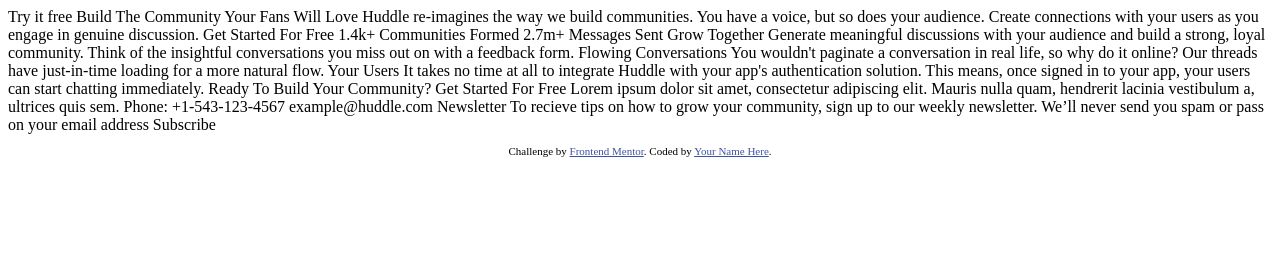
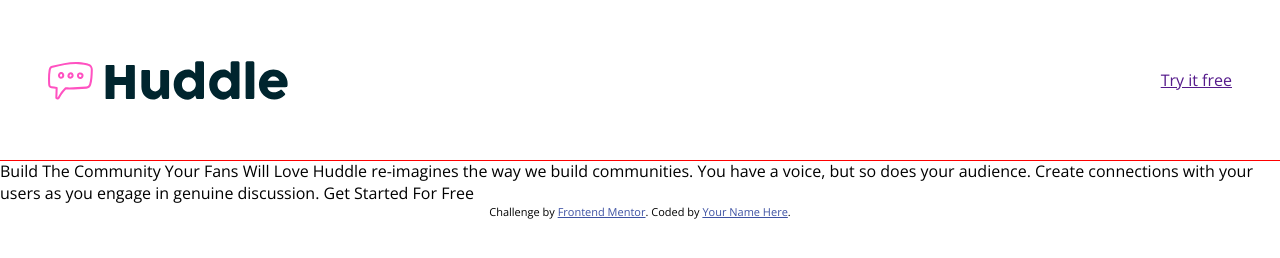
Before and after one commit to codein-looney/Huddle-landing-page-with-curved-sections, a plain HTML site: page index.html in a window 1280 px wide. Drawn offline with nearby package versions, Linux system fonts and the light colour scheme.

Commit message:
header construction

```diff
--- a/index.html
+++ b/index.html
@@ -7,6 +7,7 @@
   <link rel="icon" type="image/png" sizes="32x32" href="./images/favicon-32x32.png">
 
   <title>Frontend Mentor | Huddle landing page with curved sections</title>
+  <link rel="stylesheet" href="css/styles.css">
 
   <!-- Feel free to remove these styles or customise in your own stylesheet 👍 -->
   <style>
@@ -15,16 +16,18 @@
   </style>
 </head>
 <body>
-  Try it free
-
+  <header>
+    <img class="logo" src="./images/logo.svg" alt="">
+    <a href="">Try it free</a>
+  </header>
+<section class="hero">
   Build The Community Your Fans Will Love
-
   Huddle re-imagines the way we build communities. You have a voice, but so does
   your audience. Create connections with your users as you engage in genuine discussion.
+  Get Started For Free
+</section>
 
-  Get Started For Free
-
-  1.4k+
+  <!-- 1.4k+
   Communities Formed
 
   2.7m+
@@ -55,7 +58,7 @@
   To recieve tips on how to grow your community, sign up to our weekly newsletter. We’ll never
   send you spam or pass on your email address
 
-  Subscribe
+  Subscribe -->
 
   <footer>
     <p class="attribution">
--- /dev/null
+++ b/scss/base/_reset.scss
@@ -0,0 +1,18 @@
+* {
+    margin: 0;
+    padding: 0;
+    box-sizing: border-box;
+}
+
+body {
+    font-family: 'Open Sans', sans-serif;
+}
+
+h1,
+h2,
+h3,
+h4,
+h5,
+h6 {
+    font-family: 'Poppins', sans-serif;
+}
--- /dev/null
+++ b/scss/base/_typography.scss
@@ -0,0 +1,2 @@
+@import url('https://fonts.googleapis.com/css2?family=Poppins:wght@700&display=swap');
+@import url('https://fonts.googleapis.com/css2?family=Open+Sans:wght@400;600;700&display=swap');
--- /dev/null
+++ b/scss/layout/_header.scss
@@ -0,0 +1,10 @@
+header {
+    height: 20vh;
+    padding: 0 3em;
+    display: flex;
+    justify-content: center;
+    justify-content: space-between;
+    align-items: center;
+
+    outline: 1px solid red; // REMOVE
+}
```
Also changed, not shown: scss/styles.scss (added, +18 -0 lines), css/styles.css (added), scss/components/_buttons.scss (added), scss/components/_carousel.scss (added), scss/components/_cover.scss (added), scss/layout/_footer.scss (added), scss/layout/_forms.scss (added), scss/layout/_grid.scss (added), scss/layout/_navigation.scss (added), scss/sass-utils/_variables.scss (added), 1 other file.
